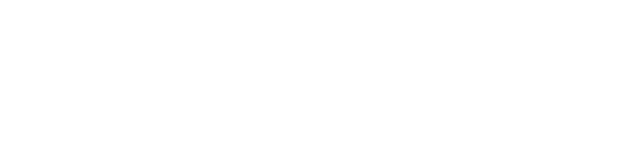
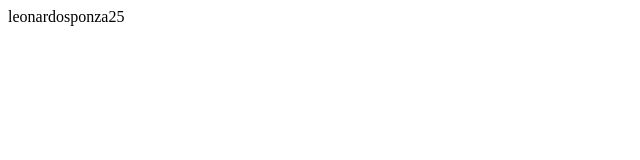
Before and after one commit to leonardosponza/js-oggetti-studenti, a plain HTML site: page index.html in a window 1280 px wide. Shown: the whole page, without its empty margins (0-640 px from the left). Drawn offline with Linux system fonts and the light colour scheme.

Commit message:
prima parte

```diff
--- a/index.html
+++ b/index.html
@@ -7,6 +7,7 @@
     <title>Document</title>
 </head>
 <body>
+    <div id="studente"></div>
     <script src="js/script.js"></script>
 </body>
 </html>
--- a/js/script.js
+++ b/js/script.js
@@ -0,0 +1,9 @@
+var studente = {
+    nome: 'leonardo',
+    cognome: 'sponza',
+    età: '25'
+}
+
+for(var key in studente){
+    document.getElementById("studente").innerHTML += studente[key];
+}
```
